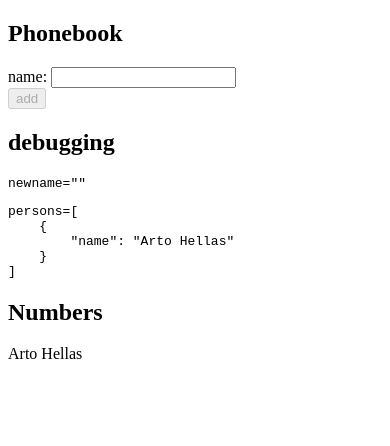
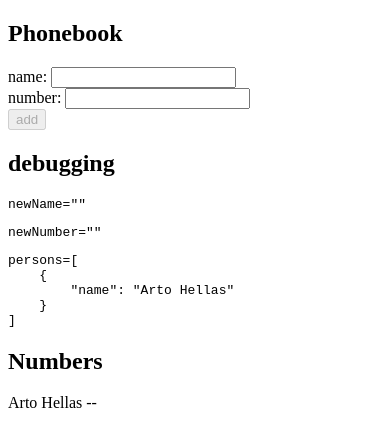
Before and after one commit to RussellBrand/helsinki, a React (Create React App) app in the folder part2/phonebook/: page / in a window 390 px wide. Shown: the top 446 px of the page. Built offline with nearby package versions, Linux system fonts and the light colour scheme.

Commit message:
Finish 2.8 -- phonebook	Step 3

```diff
--- a/part2/phonebook/src/App.jsx
+++ b/part2/phonebook/src/App.jsx
@@ -9,9 +9,14 @@ import { useState } from "react";
 const App = () => {
   const [persons, setPersons] = useState([{ name: "Arto Hellas" }]);
   const [newName, setNewName] = useState("");
+  const [newNumber, setNewNumber] = useState("");
 
   const handleNameChange = (event) => {
     setNewName(event.target.value);
+  };
+
+  const handleNumberChange = (event) => {
+    setNewNumber(event.target.value);
   };
 
   const addPerson = (event) => {
@@ -23,8 +28,9 @@ const App = () => {
       alert(`{name} is already in the phone book`);
       return;
     } else {
-      setPersons((pp) => [{ name: trimName }, ...pp]);
+      setPersons((pp) => [{ name: trimName, number: newNumber.trim() }, ...pp]);
       setNewName("");
+      setNewNumber("");
     }
   };
   return (
@@ -34,6 +40,11 @@ const App = () => {
         <div>
           name: <input value={newName} onChange={handleNameChange} />
         </div>
+
+        <div>
+          number: <input value={newNumber} onChange={handleNumberChange} />
+        </div>
+
         <div>
           <button type="submit" disabled={newName.trim() === ""}>
             add
@@ -41,12 +52,17 @@ const App = () => {
         </div>
       </form>
       <h2>debugging</h2>
-      <pre>newname={JSON.stringify(newName)}</pre>
+      <pre>newName={JSON.stringify(newName)}</pre>
+      <pre>newNumber={JSON.stringify(newNumber)}</pre>
       <pre>persons={JSON.stringify(persons, null, 4)}</pre>
 
       <h2>Numbers</h2>
-      {persons.map(({ name }) => {
-        return <div key={name}>{name} </div>;
+      {persons.map(({ name, number }) => {
+        return (
+          <div key={name}>
+            {name} -- {number}{" "}
+          </div>
+        );
       })}
     </div>
   );
```
